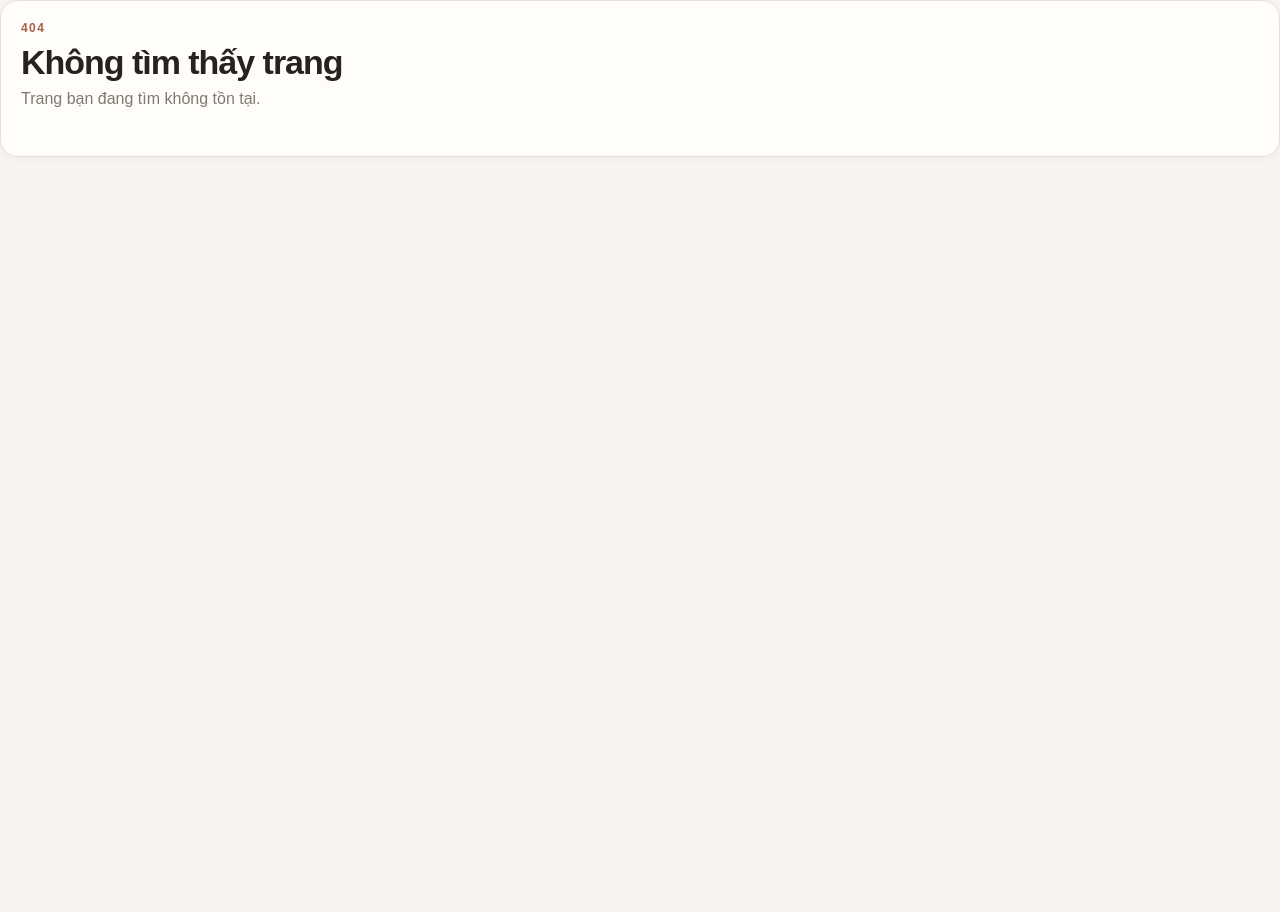
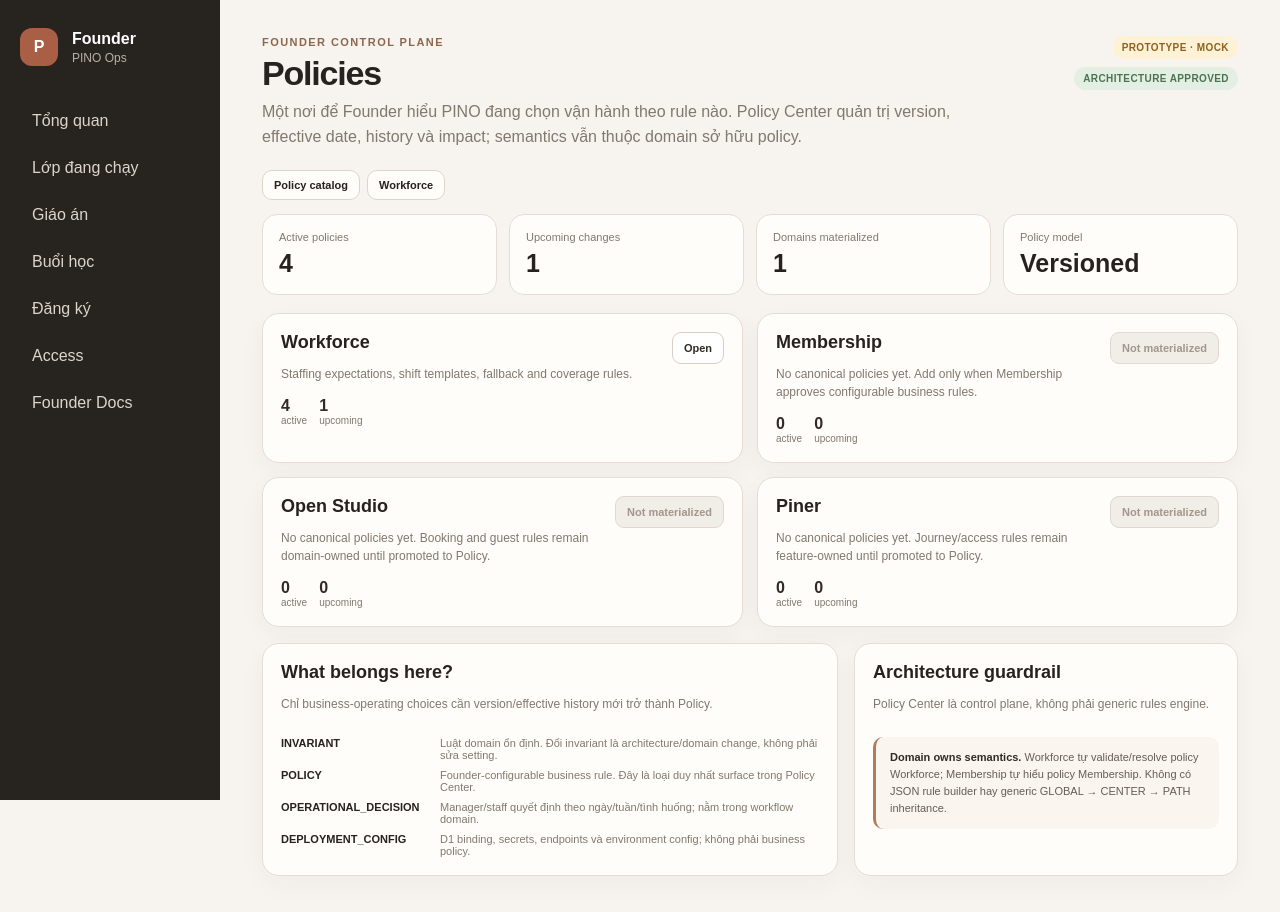
Before and after one commit to vmtct/pino-team-os, a Next.js app: page /founder/policies in a window 1280 px wide. Before the commit this address had no page. Before the commit the page ends 800 px from the top, so only its background shows below. Built offline with nearby package versions, Linux system fonts and the light colour scheme.

Commit message:
prototype: add Policy Center overview

```diff
--- /dev/null
+++ b/app/founder/policies/page.tsx
@@ -0,0 +1,52 @@
+import Link from "next/link";
+import { PolicyShell } from "./policy-shell";
+import styles from "./policies.module.css";
+import { policyDomains } from "@/lib/policy-center-prototype";
+
+export default function PolicyCenterPage(){
+  const active = policyDomains.reduce((sum,domain)=>sum+domain.active,0);
+  const upcoming = policyDomains.reduce((sum,domain)=>sum+domain.upcoming,0);
+  return <PolicyShell
+    title="Policies"
+    subtitle="Một nơi để Founder hiểu PINO đang chọn vận hành theo rule nào. Policy Center quản trị version, effective date, history và impact; semantics vẫn thuộc domain sở hữu policy."
+  >
+    <section className={styles.summary}>
+      <div className={styles.metric}><span>Active policies</span><strong>{active}</strong></div>
+      <div className={styles.metric}><span>Upcoming changes</span><strong>{upcoming}</strong></div>
+      <div className={styles.metric}><span>Domains materialized</span><strong>1</strong></div>
+      <div className={styles.metric}><span>Policy model</span><strong>Versioned</strong></div>
+    </section>
+
+    <section className={styles.grid}>
+      {policyDomains.map(domain => <article className={styles.domainCard} key={domain.id}>
+        <div>
+          <h2>{domain.name}</h2>
+          <p>{domain.description}</p>
+          <div className={styles.domainStats}>
+            <span><strong>{domain.active}</strong>active</span>
+            <span><strong>{domain.upcoming}</strong>upcoming</span>
+          </div>
+        </div>
+        {domain.id === "WORKFORCE"
+          ? <Link className={styles.buttonGhost} href="/founder/policies/workforce">Open</Link>
+          : <span className={styles.buttonDisabled}>Not materialized</span>}
+      </article>)}
+    </section>
+
+    <section className={`${styles.workspace} ${styles.sectionGap}`}>
+      <div className={styles.panel}>
+        <div className={styles.panelHeader}><div><h2>What belongs here?</h2><p>Chỉ business-operating choices cần version/effective history mới trở thành Policy.</p></div></div>
+        <div className={styles.legend}>
+          <div className={styles.legendRow}><span>INVARIANT</span><span>Luật domain ổn định. Đổi invariant là architecture/domain change, không phải sửa setting.</span></div>
+          <div className={styles.legendRow}><span>POLICY</span><span>Founder-configurable business rule. Đây là loại duy nhất surface trong Policy Center.</span></div>
+          <div className={styles.legendRow}><span>OPERATIONAL_DECISION</span><span>Manager/staff quyết định theo ngày/tuần/tình huống; nằm trong workflow domain.</span></div>
+          <div className={styles.legendRow}><span>DEPLOYMENT_CONFIG</span><span>D1 binding, secrets, endpoints và environment config; không phải business policy.</span></div>
+        </div>
+      </div>
+      <aside className={styles.panel}>
+        <div className={styles.panelHeader}><div><h2>Architecture guardrail</h2><p>Policy Center là control plane, không phải generic rules engine.</p></div></div>
+        <div className={styles.notice}><strong>Domain owns semantics.</strong> Workforce tự validate/resolve policy Workforce; Membership tự hiểu policy Membership. Không có JSON rule builder hay generic GLOBAL → CENTER → PATH inheritance.</div>
+      </aside>
+    </section>
+  </PolicyShell>;
+}
```
